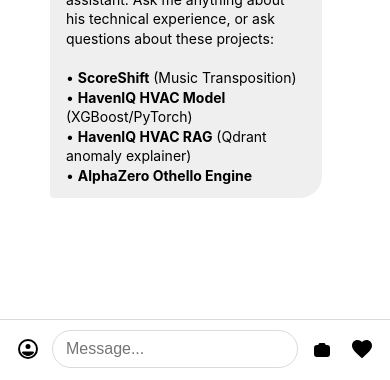
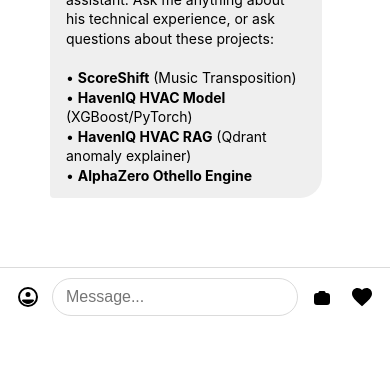
Before and after one commit to matthewninganyu/Matthew-Yu-Website, a plain HTML site: page index.html in a window 390 px wide. Both pictures are taken after a click on the button "Message". Shown: the part 464-844 px from the top of the page. Drawn offline with Linux system fonts and the light colour scheme.

Commit message:
Fix mobile chat drawer and add favicon

```diff
--- a/app.js
+++ b/app.js
@@ -1619,18 +1619,37 @@ function initDMChatbot() {
   const openChatDrawer = () => {
     dmPanel.classList.add("open");
     dmBackdrop.classList.add("open");
+    dmPanel.setAttribute("aria-hidden", "false");
+    dmBackdrop.setAttribute("aria-hidden", "false");
+    document.body.classList.add("chat-drawer-active");
     setTimeout(() => chatInput.focus(), 250);
   };
 
   const closeChatDrawer = () => {
     dmPanel.classList.remove("open");
     dmBackdrop.classList.remove("open");
+    dmPanel.setAttribute("aria-hidden", "true");
+    dmBackdrop.setAttribute("aria-hidden", "true");
+    document.body.classList.remove("chat-drawer-active");
+    document.body.style.overflow = "";
     closeEmojiPicker();
+  };
+
+  const cleanupClosedChatDrawer = () => {
+    if (dmPanel.classList.contains("open")) return;
+    dmBackdrop.classList.remove("open");
+    dmPanel.setAttribute("aria-hidden", "true");
+    dmBackdrop.setAttribute("aria-hidden", "true");
+    document.body.classList.remove("chat-drawer-active");
+    document.body.style.overflow = "";
   };
 
   btnDmOpen.addEventListener("click", openChatDrawer);
   btnDmClose.addEventListener("click", closeChatDrawer);
   dmBackdrop.addEventListener("click", closeChatDrawer);
+  window.addEventListener("pageshow", cleanupClosedChatDrawer);
+  window.addEventListener("resize", cleanupClosedChatDrawer);
+  window.addEventListener("orientationchange", cleanupClosedChatDrawer);
 
   document.addEventListener("keydown", (e) => {
     if (e.key === "Escape" && dmPanel.classList.contains("open")) {
--- a/index.html
+++ b/index.html
@@ -4,6 +4,7 @@
   <meta charset="UTF-8">
   <meta name="viewport" content="width=device-width, initial-scale=1.0">
   <title>Matthew Yu • Portfolio</title>
+  <link rel="icon" type="image/png" href="favicon.png">
   <link rel="stylesheet" href="style.css">
   <!-- Link to Google Fonts for modern typography -->
   <link href="https://fonts.googleapis.com/css2?family=Outfit:wght@300;400;500;600;700&family=Space+Grotesk:wght@400;500;600&display=swap" rel="stylesheet">
@@ -243,10 +244,10 @@
       </div>
     </main>
 
-    <div class="chat-drawer-backdrop" id="chat-drawer-backdrop"></div>
+    <div class="chat-drawer-backdrop" id="chat-drawer-backdrop" aria-hidden="true"></div>
 
     <!-- RIGHT: Portfolio Chatbot Drawer -->
-    <aside class="chat-sidebar" id="dm-chatbot">
+    <aside class="chat-sidebar" id="dm-chatbot" aria-hidden="true">
       <div class="chat-header">
         <div class="header-user-info">
           <!-- Back arrow closes the chat drawer -->
--- a/style.css
+++ b/style.css
@@ -11,6 +11,7 @@
   --accent-hover: #1877f2;
   --btn-bg: #efefef;
   --btn-hover: #dbdbdb;
+  --mobile-browser-bottom-buffer: 64px;
 
   --system-font: -apple-system, BlinkMacSystemFont, "Segoe UI", Roboto, Helvetica, Arial, sans-serif;
   --header-font: 'Outfit', sans-serif;
@@ -726,14 +727,17 @@ body {
   inset: 0;
   background-color: rgba(0, 0, 0, 0.28);
   opacity: 0;
+  visibility: hidden;
   pointer-events: none;
-  transition: opacity 0.25s ease;
+  transition: opacity 0.25s ease, visibility 0s linear 0.25s;
   z-index: 119;
 }
 
 .chat-drawer-backdrop.open {
   opacity: 1;
+  visibility: visible;
   pointer-events: auto;
+  transition-delay: 0s;
 }
 
 .chat-header {
@@ -2487,7 +2491,7 @@ body {
 
   .chat-input-bar {
     gap: 8px;
-    padding: 10px 12px calc(12px + env(safe-area-inset-bottom));
+    padding: 10px 12px calc(var(--mobile-browser-bottom-buffer) + env(safe-area-inset-bottom));
   }
 
   .input-right-actions {
```
Also changed, not shown: favicon.png (added).
